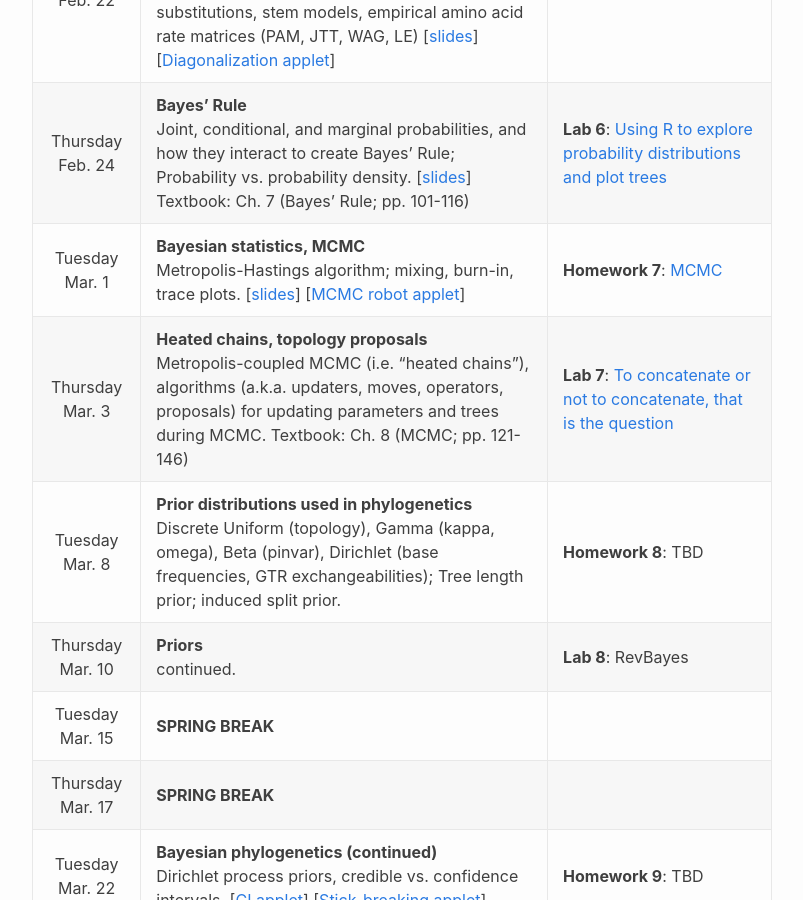
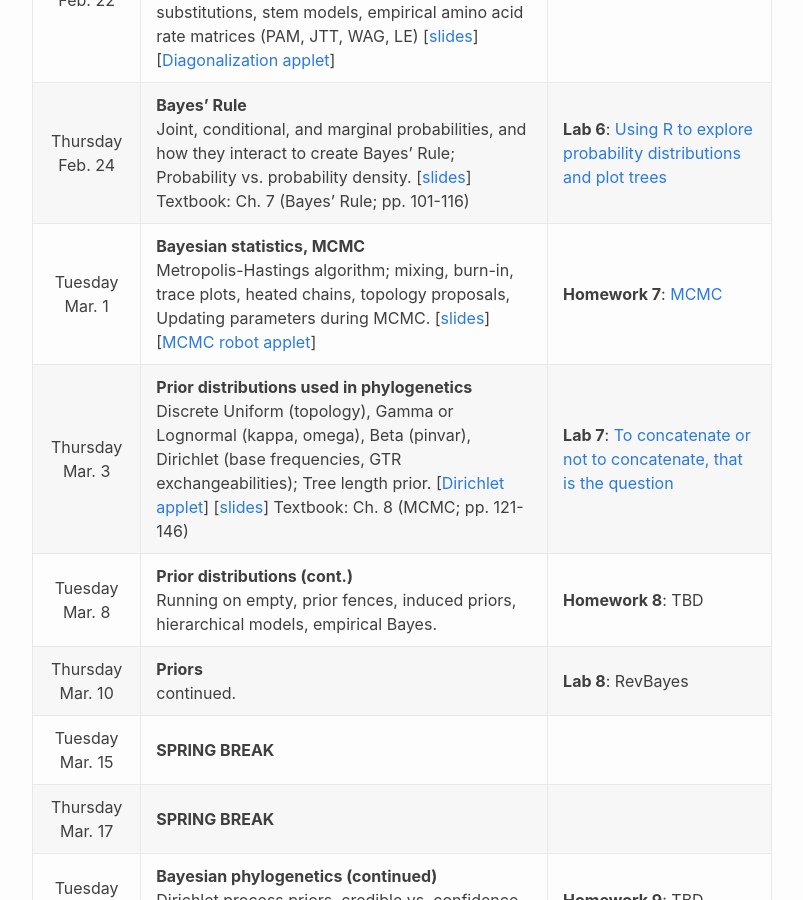
Before and after one commit to plewis/plewis.github.io, a Jekyll site: the page built from phylogenetics/phylogenetics2022.md, in a window 1280 px wide and 900 px high, scrolled down 2371 px. Shown: the whole window, without its empty margins (238-1041 px from the left). Built offline with Jekyll 4.4.1, drawn with Linux system fonts in a browser that asks for light colours; emoji names are drawn with the system emoji font; some of the changed text lies outside the part shown.

Commit message:
added slides for lecture

```diff
--- a/phylogenetics/phylogenetics2022.md
+++ b/phylogenetics/phylogenetics2022.md
@@ -27,9 +27,9 @@ Tuesday Feb. 15	        | **Simulation**<br/>How to simulate nucleotide sequence
 Thursday Feb. 17        | **Long branch attraction, topology tests**<br/>Statistical consistency, long branch attraction, testing the molecular clock, nonparametric bootstrap topology tests (KH/SH/AU), and parametric bootstrapping tests (SOWH). [[LBA slides](https://hydrodictyon.eeb.uconn.edu/people/plewis/courses/phylogenetics/lectures/2022/LBA.pdf)]  [[Topology test slides](https://hydrodictyon.eeb.uconn.edu/people/plewis/courses/phylogenetics/lectures/2022/TopologyTests.pdf)] | **Lab 5**: [Simulating sequences](/simulation/)
 Tuesday Feb. 22         | **Codon, secondary structure, and amino acid models**<br/>Nonsynonymous vs. synonymous rates, codon models, RNA stem/loop structure, compensatory substitutions, stem models, empirical amino acid rate matrices (PAM, JTT, WAG, LE) \[[slides](https://hydrodictyon.eeb.uconn.edu/people/plewis/courses/phylogenetics/lectures/2022/AminoAcidRNACodonModels.pdf)\] \[[Diagonalization applet](https://plewis.github.io/applets/diagonalization/)\] | **Homework 6**: [Simulation](/hw6/)
 Thursday Feb. 24        | **Bayes' Rule**<br/> Joint, conditional, and marginal probabilities, and how they interact to create Bayes’ Rule; Probability vs. probability density. \[[slides](https://hydrodictyon.eeb.uconn.edu/people/plewis/courses/phylogenetics/lectures/2022/BayesianIntro.pdf)\] Textbook: Ch. 7 (Bayes' Rule; pp. 101-116) | **Lab 6**: [Using R to explore probability distributions and plot trees](http://hydrodictyon.eeb.uconn.edu/eebedia/index.php/Phylogenetics:_R_Primer)
-Tuesday Mar. 1          | **Bayesian statistics, MCMC**<br/> Metropolis-Hastings algorithm; mixing, burn-in, trace plots. \[[slides](https://hydrodictyon.eeb.uconn.edu/people/plewis/courses/phylogenetics/lectures/2022/MCMC.pdf)\] \[[MCMC robot applet](/applets/mcmc-robot/)\] | **Homework 7**: [MCMC](/hw7/)
-Thursday Mar. 3         | **Heated chains, topology proposals**<br/> Metropolis-coupled MCMC (i.e. “heated chains”), algorithms (a.k.a. updaters, moves, operators, proposals) for updating parameters and trees during MCMC. Textbook: Ch. 8 (MCMC; pp. 121-146) | **Lab 7**: [To concatenate or not to concatenate, that is the question](/mlchallenge/)
-Tuesday Mar. 8         | **Prior distributions used in phylogenetics**<br/> Discrete Uniform (topology), Gamma (kappa, omega), Beta (pinvar), Dirichlet (base frequencies, GTR exchangeabilities); Tree length prior; induced split prior. | **Homework 8**: TBD
+Tuesday Mar. 1          | **Bayesian statistics, MCMC**<br/> Metropolis-Hastings algorithm; mixing, burn-in, trace plots, heated chains, topology proposals, Updating parameters during MCMC. \[[slides](https://hydrodictyon.eeb.uconn.edu/people/plewis/courses/phylogenetics/lectures/2022/MCMC.pdf)\] \[[MCMC robot applet](/applets/mcmc-robot/)\] | **Homework 7**: [MCMC](/hw7/)
+Thursday Mar. 3         | **Prior distributions used in phylogenetics**<br/>  Discrete Uniform (topology), Gamma or Lognormal (kappa, omega), Beta (pinvar), Dirichlet (base frequencies, GTR exchangeabilities); Tree length prior. \[[Dirichlet applet](/applets/dirichlet-prior/)\] \[[slides](https://hydrodictyon.eeb.uconn.edu/people/plewis/courses/phylogenetics/lectures/2022/PriorDistributions.pdf)\] Textbook: Ch. 8 (MCMC; pp. 121-146) | **Lab 7**: [To concatenate or not to concatenate, that is the question](/mlchallenge/)
+Tuesday Mar. 8         | **Prior distributions (cont.)**<br/> Running on empty, prior fences, induced priors, hierarchical models, empirical Bayes. | **Homework 8**: TBD
 Thursday Mar. 10        | **Priors**<br/> continued. | **Lab 8**: RevBayes
 Tuesday Mar. 15         | **SPRING BREAK** |
 Thursday Mar. 17        | **SPRING BREAK** |
@@ -247,7 +247,7 @@ Pagel, M., and A. Meade. 2008. Modelling heterotachy in phylogenetic inference b
 
 Strimmer K., and Rambaut A. 2002. Inferring confidence sets of possibly misspecified gene trees. Proc. Biol. Sci. 269:137–142.
 
-Rannala B., Zhu T., Yang Z. 2012. Tail paradox, partial identifiability, and influential priors in Bayesian branch length inference. Molecular Biology and Evolution. 29:325–335. (Gamma-Dirichlet multivariate edge length prior)
+:hibiscus: Rannala B., Zhu T., Yang Z. 2012. Tail paradox, partial identifiability, and influential priors in Bayesian branch length inference. Molecular Biology and Evolution. 29:325–335. (Gamma-Dirichlet multivariate edge length prior)
 
 :hibiscus: Reeves, J. H. 1992. Heterogeneity in the substitution process of amino acid sites of proteins coded for by mitochondrial DNA. Journal of Molecular Evolution 35:17-31. (+I among-site rate heterogeneity model)
 
@@ -270,6 +270,8 @@ Schwarz, G. E. 1978. Estimating the dimension of a model. Ann Stat. 6:461–464.
 Stamatakis, A. 2006. Phylogenetic models of rate heterogeneity: a high performance computing perspective. Proceedings 20th. IEEE International Parallel and Distributed Processing Symposium.
 
 Studier, J. A., and K. J. Keppler. 1988. A note on the neighbor-joining algorithm of Saitou and Nei. Molecular Biology and Evolution 5: 729-731. (Neighbor joining speedup)
+
+:hibiscus: Suchard, M. A., R. E. Weiss, and J. S. Sinsheimer. 2001. Bayesian selection of continuous-time Markov chain evolutionary models. Molecular Biology and Evolution 18:1001-1013.
 
 Swofford, D. L., G. J. Olsen, P. J. Waddell, and D. M. Hillis. 1996. Phylogenetic inference. Pages 407-514 in Molecular Systematics (D. M. Hillis, C. Moritz, and B. K. Mable, eds.). Sinauer Associates, Sunderland, Massachusetts. (SOWH topology test)
 
@@ -296,3 +298,5 @@ Xie, W.G., P.O. Lewis, Y. Fan, L. Kuo and M.-H. Chen. 2011. Improving Marginal L
 :hibiscus: Yang, Z. 1994. Maximum likelihood phylogenetic estimation from DNA sequences with variable rates over sites: approximate methods. Journal of Molecular Evolution 39:306-314. (+G among-site rate heterogeneity model)
 
 :hibiscus: Yang, Z., Nielsen, R., and Hasegawa, M. 1998. Models of amino acid substitution and applications to mitochondrial protein evolution. Molecular Biology and Evolution, 15, 1600-1611.
+
+:hibiscus: Zwickl, D., and M. T. Holder. 2004. Model parameterization, prior distributions, and the general time-reversible model in Bayesian phylogenetics. Systematic Biology 53: 877-888.
```
Also changed, not shown: 1 other file.
